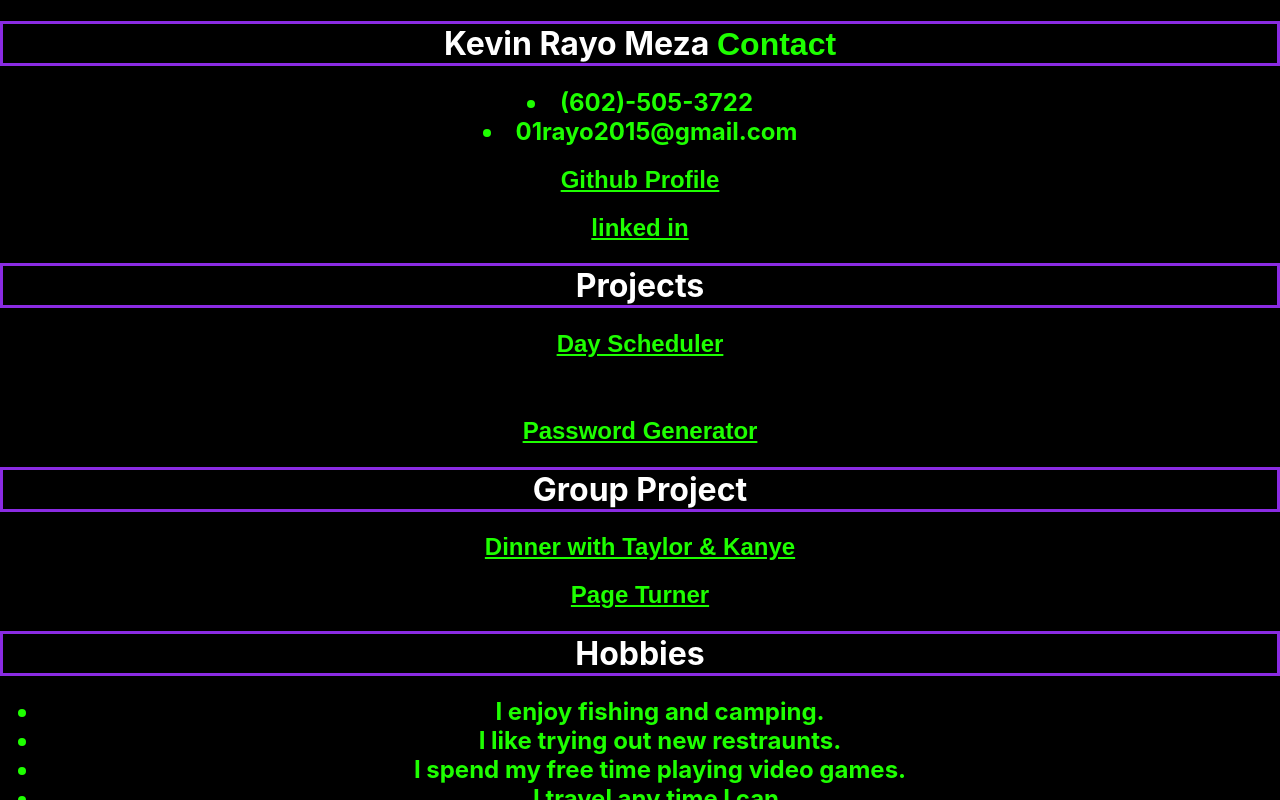
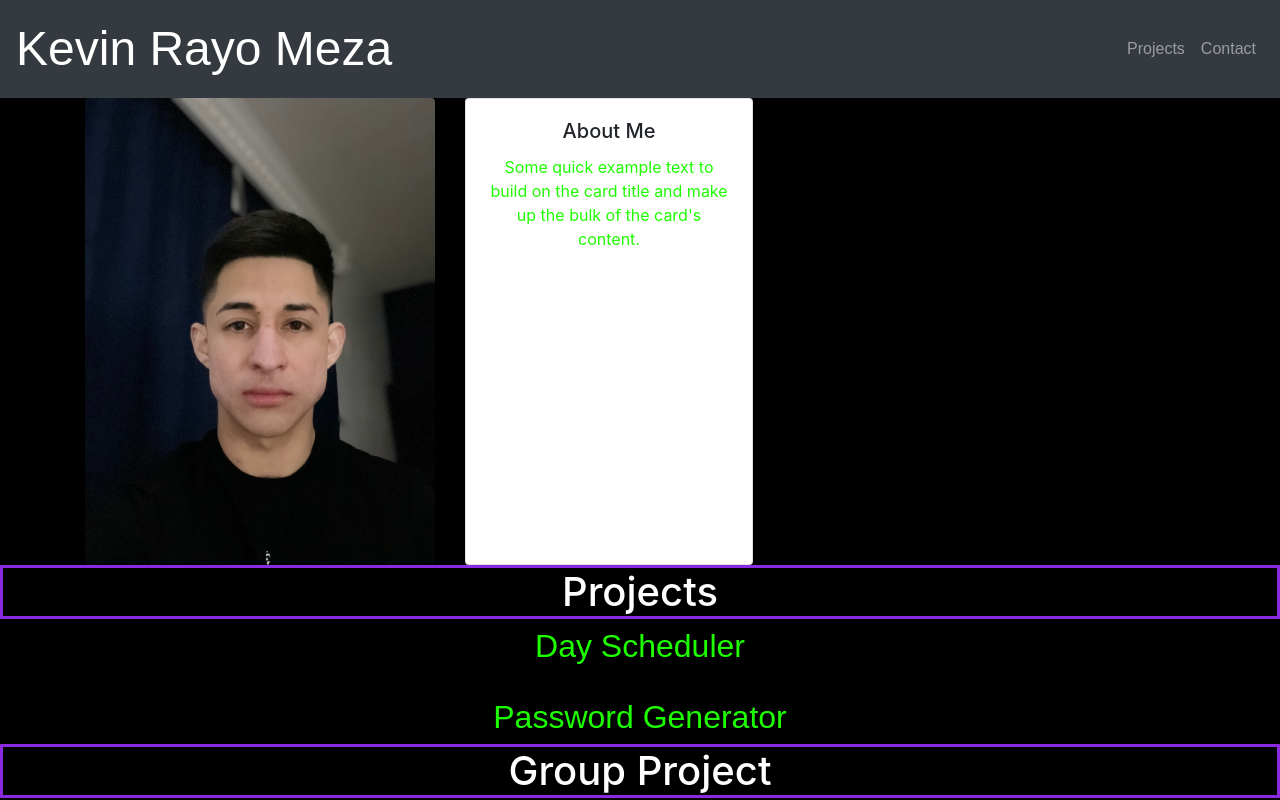
Before and after one commit to 007krm/react-portfolio, a React (Create React App) app: page / in a window 1280 px wide. Shown: the top 800 px of the page. Built offline with nearby package versions, Linux system fonts and the light colour scheme.

Commit message:
worked on js files

```diff
--- a/package.json
+++ b/package.json
@@ -6,7 +6,9 @@
     "@testing-library/jest-dom": "^5.12.0",
     "@testing-library/react": "^11.2.6",
     "@testing-library/user-event": "^12.8.3",
+    "bootstrap": "^4.6.0",
     "react": "^17.0.2",
+    "react-bootstrap": "^1.5.2",
     "react-dom": "^17.0.2",
     "react-router-dom": "^5.2.0",
     "react-scripts": "3.4.3",
--- a/src/App.css
+++ b/src/App.css
@@ -61,3 +61,7 @@ li{
 p {
   color: rgb(30, 255, 0);
 }
+
+.myName {
+  font-size: 3rem;
+}
--- a/src/App.js
+++ b/src/App.js
@@ -1,13 +1,17 @@
 import React from 'react'
+import 'bootstrap/dist/css/bootstrap.min.css';
 import "./App.css";
 import Footer from './components/Footer';
 import Header from './components/Header';
+import Body from './components/Body';
+
 
 function App() {
   return (
     <div className="App">
+
      <Header/>
-
+     <Body/>
       {/* <!-- Project Links --> */}
       <h1>Projects</h1>
       <a href="https://007krm.github.io/Day-Scheduler/">
--- /dev/null
+++ b/src/components/Body.js
@@ -0,0 +1,30 @@
+import React from 'react'
+import { Col, Container, Image, Row, Card } from 'react-bootstrap'
+import myImage from '../assets/images/IMG_7416.jpeg'
+
+function Body() {
+    return (
+        <div>
+            <Container>
+                <Row>
+                    <Col xs={6} md={4}>
+                        <Image src= {myImage} fluid rounded />
+                    </Col>
+                    <Col>
+                    <Card style={{ width: '18rem', height: "100%" }}>
+                        <Card.Body>
+                            <Card.Title>About Me</Card.Title>
+                            <Card.Text>
+                            Some quick example text to build on the card title and make up the bulk of
+                            the card's content.
+                            </Card.Text>
+                        </Card.Body>
+                        </Card>
+                    </Col>
+                </Row>
+            </Container>
+        </div>
+    )
+}
+
+export default Body
--- a/src/components/Header.js
+++ b/src/components/Header.js
@@ -1,27 +1,27 @@
 import React from 'react'
+import { Nav, Navbar, NavDropdown } from 'react-bootstrap'
 
 function Header() {
     return (
         <div>
-            <div class="navName">
-                <h1>Kevin Rayo Meza <a>Contact</a></h1>
-            <h2>
-                <li>(602)-505-3722</li>
-                <li>01rayo2015@gmail.com</li>
-            </h2>
-            </div>
-
-            {/* <!-- links --> */}
-            <div>
-                <nav>
-                <a href="https://github.com/007krm">
-                    <h2>Github Profile</h2>{" "}
-                </a>
-                </nav>
-                <a href="https://www.linkedin.com/in/kevin-rayo-meza-15994a206/">
-                <h2>linked in</h2>
-                </a>
-            </div>
+            <Navbar collapseOnSelect expand="lg" bg="dark" variant="dark">
+                <Navbar.Brand className = "myName" href="#home">Kevin Rayo Meza</Navbar.Brand>
+                <Navbar.Toggle aria-controls="responsive-navbar-nav" />
+                <Navbar.Collapse id="responsive-navbar-nav">
+                    <Nav className="mr-auto">
+                    {/* <Nav.Link href="#features">Features</Nav.Link> */}
+                    {/* <NavDropdown title="Dropdown" id="collasible-nav-dropdown"> */}
+                        {/* <NavDropdown.Item href="#action/3.4">Separated link</NavDropdown.Item> */}
+                    {/* </NavDropdown> */}
+                    </Nav>
+                    <Nav>
+                    <Nav.Link href="#deets">Projects</Nav.Link>
+                    <Nav.Link eventKey={2} href="#memes">
+                        Contact
+                    </Nav.Link>
+                    </Nav>
+                </Navbar.Collapse>
+            </Navbar>
         </div>
     )
 }
```
Also changed, not shown: src/assets/images/IMG_7416.jpeg (added), 1 other file (tests, documents, lock files or other folders).
